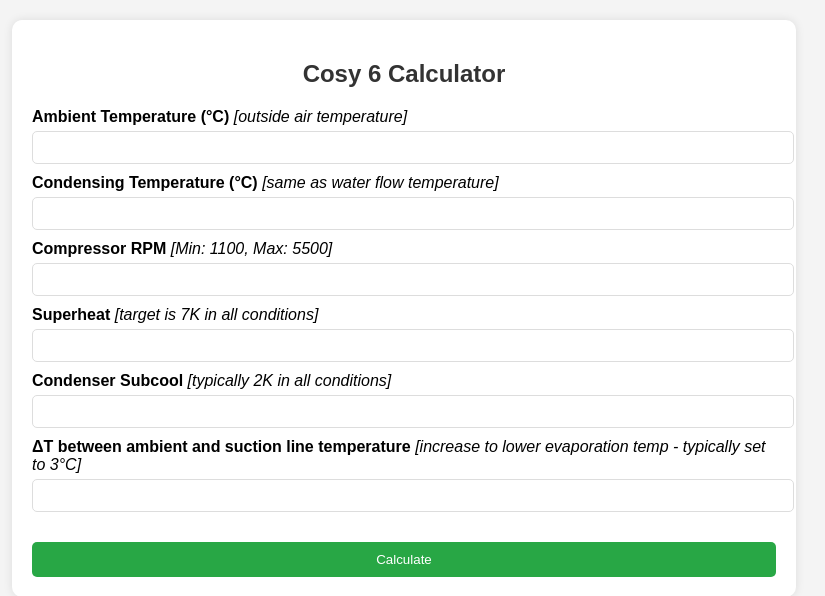
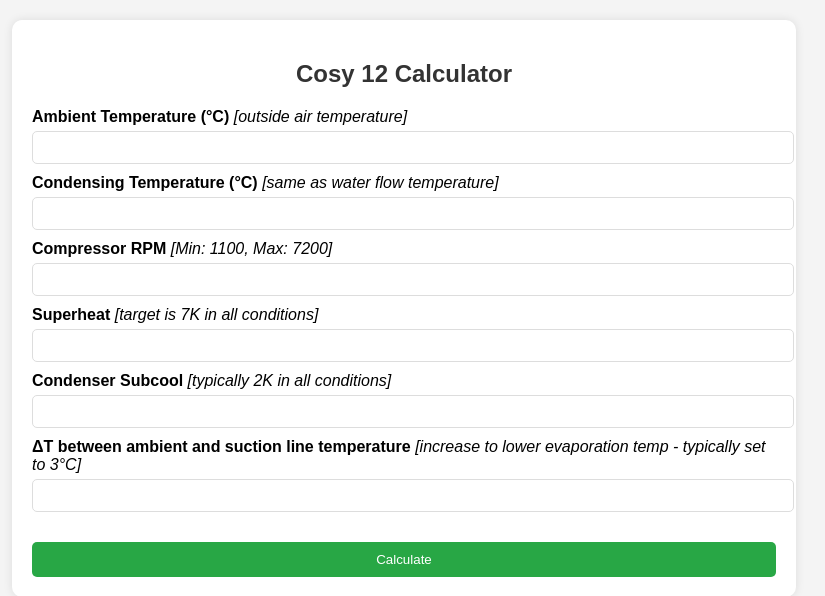
Before and after one commit to dushanplushkoski/Cosy12, a Flask app: page / in a window 1280 px wide. Shown: the top 596 px of the page, without its empty margins (236-1061 px from the left). Run offline with Flask 3, Linux system fonts and the light colour scheme; parts of the project's set-up code (start-up, migrations or seed data) failed here and were passed over.

Commit message:
Update index.html

```diff
--- a/src/templates/index.html
+++ b/src/templates/index.html
@@ -3,7 +3,7 @@
 <head>
     <meta charset="UTF-8">
     <meta name="viewport" content="width=device-width, initial-scale=1.0">
-    <title>Cosy 6 Calculator</title>
+    <title>Cosy 12 Calculator</title>
     <script src="https://code.jquery.com/jquery-3.6.0.min.js"></script>
     <style>
         body {
@@ -93,7 +93,7 @@
 </head>
 <body>
     <div class="container">
-        <h2>Cosy 6 Calculator</h2>
+        <h2>Cosy 12 Calculator</h2>
         <form id="calcForm">
             <div class="input-group">
                 <label>Ambient Temperature (°C) <span style="font-weight: normal; font-style: italic;">[outside air temperature]</span></label>
@@ -104,7 +104,7 @@
                 <input type="number" id="in2" required>
             </div>
             <div class="input-group">
-                <label>Compressor RPM <span style="font-weight: normal; font-style: italic;">[Min: 1100, Max: 5500]</span></label>
+                <label>Compressor RPM <span style="font-weight: normal; font-style: italic;">[Min: 1100, Max: 7200]</span></label>
                 <input type="number" id="in3" required>
             </div>
             <div class="input-group">
```
